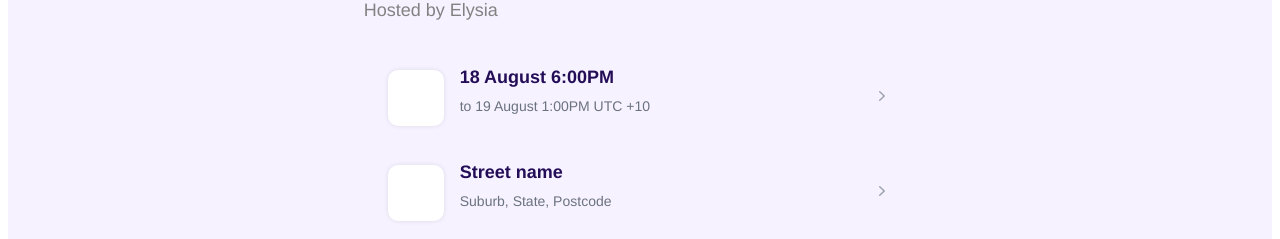
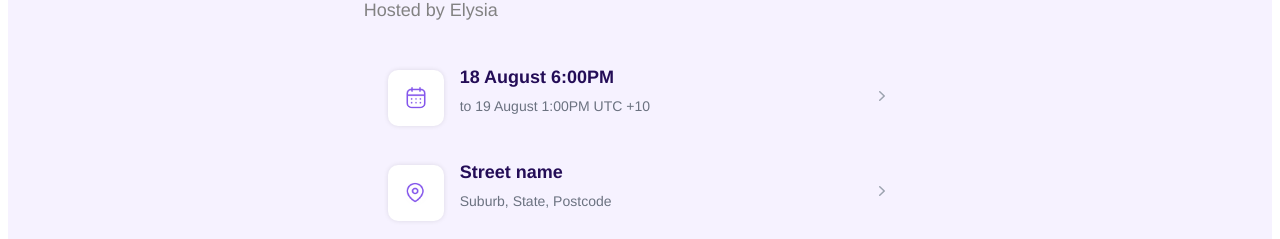
Before and after one commit to stellavin/react-tailwind, a React (Create React App) app: page /event in a window 1280 px wide. Shown: the part 713-952 px from the top of the page. Built offline with nearby package versions, Linux system fonts and the light colour scheme; the HTML template or start-up script is replaced by a standard one.

Commit message:
added icons

```diff
--- a/src/assets/main.css
+++ b/src/assets/main.css
@@ -136,6 +136,12 @@ h2 {
 .mt-5 {
     margin-top: 1.25rem;
 }
+.mt-3 {
+    margin-top: 0.75rem;
+}
+.mt-4 {
+    margin-top: 1rem;
+}
 .block {
     display: block;
 }
@@ -150,6 +156,12 @@ h2 {
 }
 .h-5 {
     height: 1.25rem;
+}
+.h-12 {
+    height: 3rem;
+}
+.h-6 {
+    height: 1.5rem;
 }
 .min-h-screen {
     min-height: 100vh;
@@ -171,6 +183,12 @@ h2 {
 }
 .w-auto {
     width: auto;
+}
+.w-12 {
+    width: 3rem;
+}
+.w-6 {
+    width: 1.5rem;
 }
 .min-w-0 {
     min-width: 0px;
@@ -200,6 +218,9 @@ h2 {
     overflow: hidden;
     text-overflow: ellipsis;
     white-space: nowrap;
+}
+.rounded-full {
+    border-radius: 9999px;
 }
 .border-t {
     border-top-width: 1px;
--- a/src/pages/EventPage.js
+++ b/src/pages/EventPage.js
@@ -2,13 +2,11 @@ import Button from "../components/elements/Button";
 import { useHistory } from "react-router-dom";
 import HeaderComponent from "../components/headerComponent";
 import image from "../assets/images/Birthday-cake.png";
+import calender from "../assets/images/calender.png";
+import location from "../assets/images/location.png";
 
 const EventPage = () => {
   const history = useHistory();
-
-  const createMyEvent = () => {
-    history.push("/");
-  };
 
   const event = {
     name: "Movie night",
@@ -37,7 +35,13 @@ const EventPage = () => {
               <div className="flex items-center px-4 py-4 sm:px-6">
                 <div className="flex min-w-0 flex-1 items-center">
                   <div className="flex-shrink-0">
-                    <div className="smallcard"></div>
+                    <div className="smallcard">
+                      <img
+                        class="h-6 w-6 mt-4 rounded-full"
+                        src={calender}
+                        alt=""
+                      />
+                    </div>
                   </div>
                   <div className="min-w-0 flex-1 px-4 md:grid md:grid-cols-2 md:gap-4">
                     <div className="flex flex-col items-start">
@@ -70,7 +74,13 @@ const EventPage = () => {
               <div className="flex items-center px-4 py-4 sm:px-6">
                 <div className="flex min-w-0 flex-1 items-center">
                   <div className="flex-shrink-0">
-                    <div className="smallcard"></div>
+                    <div className="smallcard">
+                      <img
+                        class="h-6 w-6 mt-4 rounded-full"
+                        src={location}
+                        alt=""
+                      />
+                    </div>{" "}
                   </div>
                   <div className="min-w-0 flex-1 px-4 md:grid md:grid-cols-2 md:gap-4">
                     <div className="flex flex-col items-start">
```
Also changed, not shown: src/assets/images/calender.png (added), src/assets/images/location.png (added).
